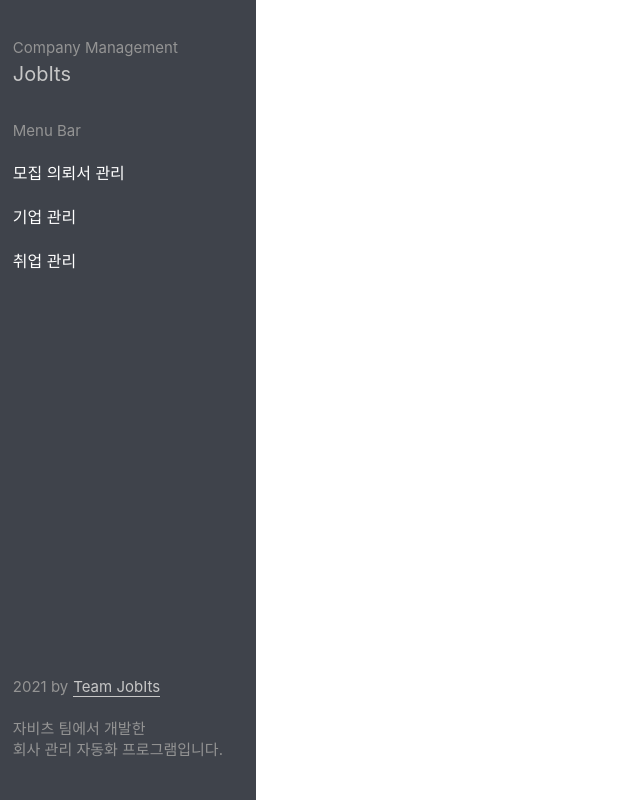
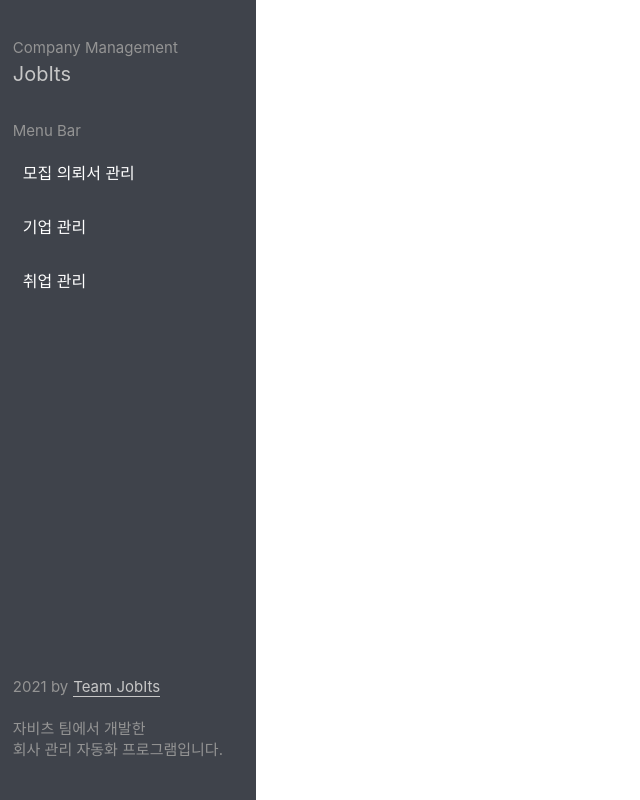
Before and after one commit to JobITs-DSM/Agatha, a Next.js app: page / in a window 1280 px wide. Shown: the whole page, without its empty margins (0-640 px from the left). Built offline with nearby package versions, Linux system fonts and the light colour scheme.

Commit message:
UPDATE: NavLink Implemented

```diff
--- a/pages/employment.tsx
+++ b/pages/employment.tsx
@@ -2,7 +2,11 @@ import { FC } from "react";
 import SideBar from "../src/component/SideBar/SideBar";
 
 const Employment: FC = (): JSX.Element => {
-  return <SideBar />;
+  return (
+    <>
+      <SideBar />
+    </>
+  );
 };
 
 export default Employment;
--- a/pages/recruitment.tsx
+++ b/pages/recruitment.tsx
@@ -1,7 +1,7 @@
 import { FC } from "react";
 import SideBar from "../src/component/SideBar/SideBar";
 
-const Recruitment:FC = ():JSX.Element => {
+const Recruitment: FC = (): JSX.Element => {
   return (
     <>
       <SideBar />
--- a/src/component/SideBar/SideBar.tsx
+++ b/src/component/SideBar/SideBar.tsx
@@ -6,9 +6,6 @@ import { color } from "../../../styles";
 const Header: FC = (): JSX.Element => {
   const router = useRouter();
 
-  useEffect(() => {
-    console.log(router.pathname)
-  }, [])
   return (
     <S.SideBarContainer>
       <S.Introduction>
@@ -17,9 +14,27 @@ const Header: FC = (): JSX.Element => {
       </S.Introduction>
       <S.MenuTab>
         <S.MenuTabText>Menu Bar</S.MenuTabText>
-        <S.MenuLinks href="/recruitment" background={router.pathname === "/recruitment" ? `${color.blue200}` : `${color.blue200}`}>모집 의뢰서 관리</S.MenuLinks>
-        <S.MenuLinks href="/enterprise" background={router.pathname === "/enterprise" ? `${color.blue200}` : "inherit"}>기업 관리</S.MenuLinks>
-        <S.MenuLinks href="/employment" background={router.pathname === "/employment" ? `${color.blue200}` : "inherit"}>취업 관리</S.MenuLinks>
+        <S.MenuLinks
+          background={
+            router.pathname === "/recruitment" ? `${color.blue100}` : "inherit"
+          }
+        >
+          <S.Links href="/recruitment">모집 의뢰서 관리</S.Links>
+        </S.MenuLinks>
+        <S.MenuLinks
+          background={
+            router.pathname === "/enterprise" ? `${color.blue100}` : "inherit"
+          }
+        >
+          <S.Links href="/enterprise">기업 관리</S.Links>
+        </S.MenuLinks>
+        <S.MenuLinks
+          background={
+            router.pathname === "/employment" ? `${color.blue100}` : "inherit"
+          }
+        >
+          <S.Links href="/employment">취업 관리</S.Links>
+        </S.MenuLinks>
       </S.MenuTab>
       <S.Footer>
         <S.ByTeam>
--- a/src/component/SideBar/styles.ts
+++ b/src/component/SideBar/styles.ts
@@ -33,7 +33,7 @@ export const MenuTab = styled.div`
   display: flex;
   flex-direction: column;
   margin-top: 15%;
-  gap: 20px;
+  gap: 10px;
 `;
 
 export const MenuTabText = styled.div`
@@ -41,11 +41,15 @@ export const MenuTabText = styled.div`
   color: ${color.gray300};
 `;
 
-export const MenuLinks = styled(Link)<{background}>`
+export const MenuLinks = styled.div<{ background: string }>`
+  padding: 10px;
+  background-color: ${(props) => props.background};
+`;
+
+export const Links = styled(Link)`
   outline: none;
   text-decoration: none;
   font-size: 17px;
-  background-color: ${props => props.background};
 `;
 
 export const Footer = styled.div`
@@ -79,6 +83,4 @@ export const ExplanationBox = styled.div`
   flex-direction: column;
 `;
 
-export const Explanation = styled.div`
-
-`
+export const Explanation = styled.div``;
```
Also changed, not shown: pages/enterprise.tsx (+7 -5 lines). Lines whose indentation alone changed are shown as unchanged.
